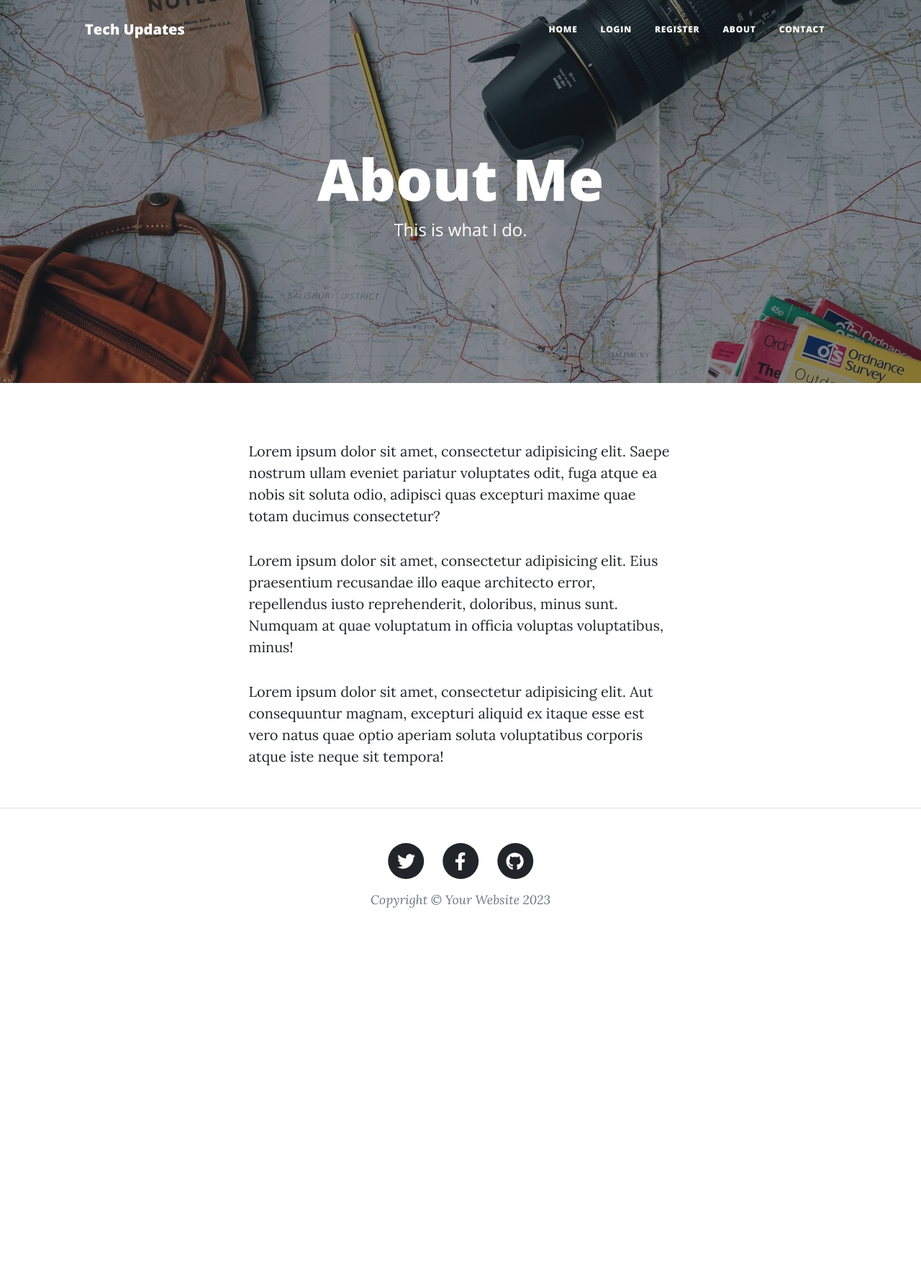
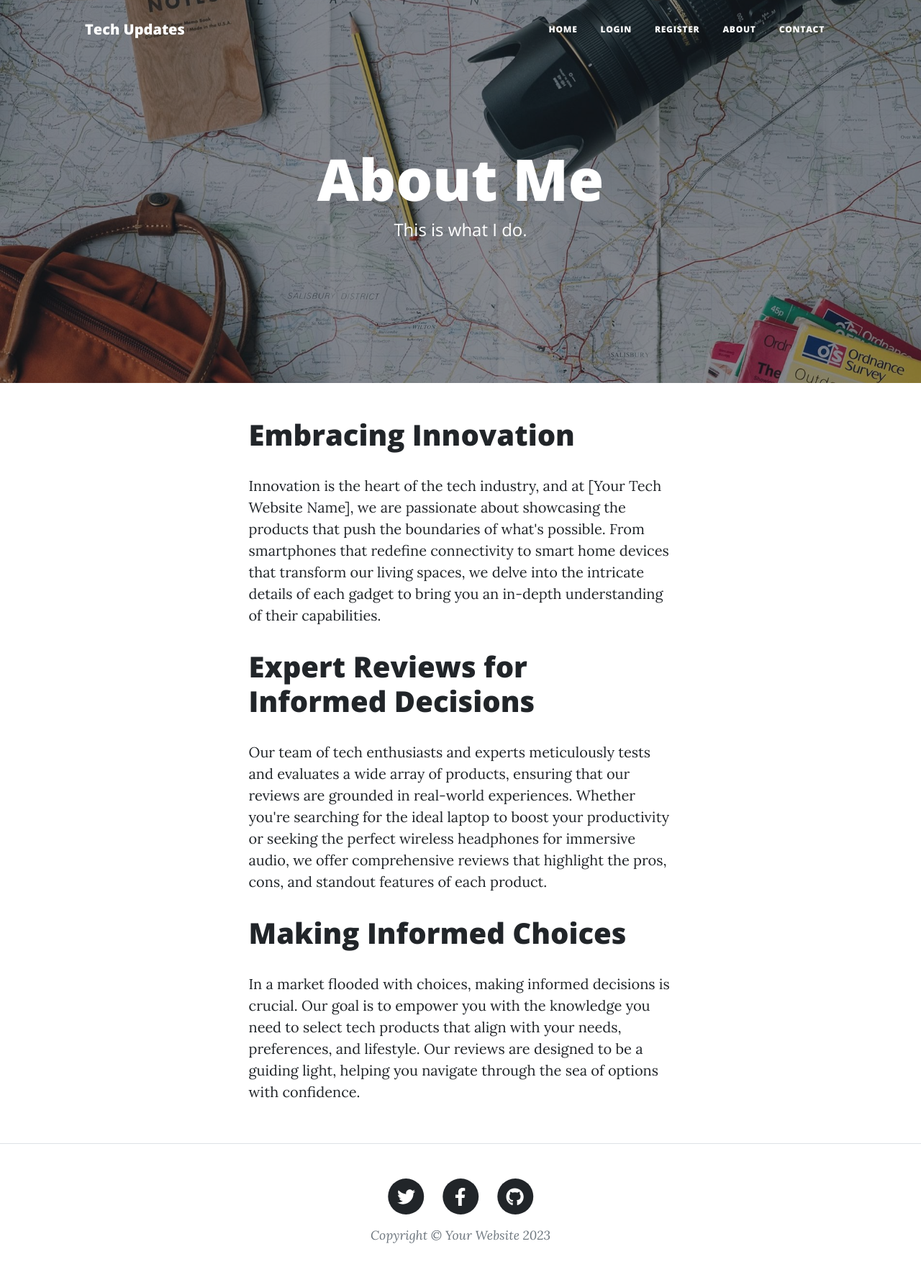
Before and after one commit to khushhalgarg112/techblog, a Flask app: page /about in a window 1280 px wide. Shown: the whole page at 72% size. Before the commit the page ends 1261 px from the top, so only its background shows below. Run offline with Flask 3, Linux system fonts and the light colour scheme; some libraries are stand-ins or nearby versions.

Commit message:
Some Updates

```diff
--- a/main.py
+++ b/main.py
@@ -38,7 +38,7 @@ app.config['SQLALCHEMY_DATABASE_URI'] = "postgresql://post_jghk_user:h4eZ7f7y24h
 db = SQLAlchemy()
 db.init_app(app)
 
-# TODO: Create a User table for all your registered users.
+
 class Credentials(UserMixin,db.Model):
     __tablename__ = "user_data"
     id = id = db.Column(db.Integer, primary_key=True)
@@ -91,7 +91,7 @@ with app.app_context():
     db.create_all()
 
 
-# TODO: Use Werkzeug to hash the user's password when creating a new user.
+
 @app.route('/register', methods=['POST','GET'])
 def register():
     form = CreateUserForm()
--- a/templates/about.html
+++ b/templates/about.html
@@ -1,10 +1,7 @@
 {% include "header.html" %}
 
 <!-- Page Header-->
-<header
-  class="masthead"
-  style="background-image: url('../static/assets/img/about-bg.jpg')"
->
+<header class="masthead" style="background-image: url('../static/assets/img/about-bg.jpg')">
   <div class="container position-relative px-4 px-lg-5">
     <div class="row gx-4 gx-lg-5 justify-content-center">
       <div class="col-md-10 col-lg-8 col-xl-7">
@@ -21,23 +18,26 @@
   <div class="container px-4 px-lg-5">
     <div class="row gx-4 gx-lg-5 justify-content-center">
       <div class="col-md-10 col-lg-8 col-xl-7">
+        <h1>Embracing Innovation</h1>
         <p>
-          Lorem ipsum dolor sit amet, consectetur adipisicing elit. Saepe
-          nostrum ullam eveniet pariatur voluptates odit, fuga atque ea nobis
-          sit soluta odio, adipisci quas excepturi maxime quae totam ducimus
-          consectetur?
+          Innovation is the heart of the tech industry, and at [Your Tech Website Name], we are passionate about
+          showcasing the products that push the boundaries of what's possible. From smartphones that redefine
+          connectivity to smart home devices that transform our living spaces, we delve into the intricate details of
+          each gadget to bring you an in-depth understanding of their capabilities.
         </p>
+        <h1>Expert Reviews for Informed Decisions</h1>
         <p>
-          Lorem ipsum dolor sit amet, consectetur adipisicing elit. Eius
-          praesentium recusandae illo eaque architecto error, repellendus iusto
-          reprehenderit, doloribus, minus sunt. Numquam at quae voluptatum in
-          officia voluptas voluptatibus, minus!
+          Our team of tech enthusiasts and experts meticulously tests and evaluates a wide array of products, ensuring
+          that our reviews are grounded in real-world experiences. Whether you're searching for the ideal laptop to
+          boost your productivity or seeking the perfect wireless headphones for immersive audio, we offer comprehensive
+          reviews that highlight the pros, cons, and standout features of each product.
         </p>
+        <h1>Making Informed Choices
+        </h1>
         <p>
-          Lorem ipsum dolor sit amet, consectetur adipisicing elit. Aut
-          consequuntur magnam, excepturi aliquid ex itaque esse est vero natus
-          quae optio aperiam soluta voluptatibus corporis atque iste neque sit
-          tempora!
+          In a market flooded with choices, making informed decisions is crucial. Our goal is to empower you with the
+          knowledge you need to select tech products that align with your needs, preferences, and lifestyle. Our reviews
+          are designed to be a guiding light, helping you navigate through the sea of options with confidence.
         </p>
       </div>
     </div>
```
